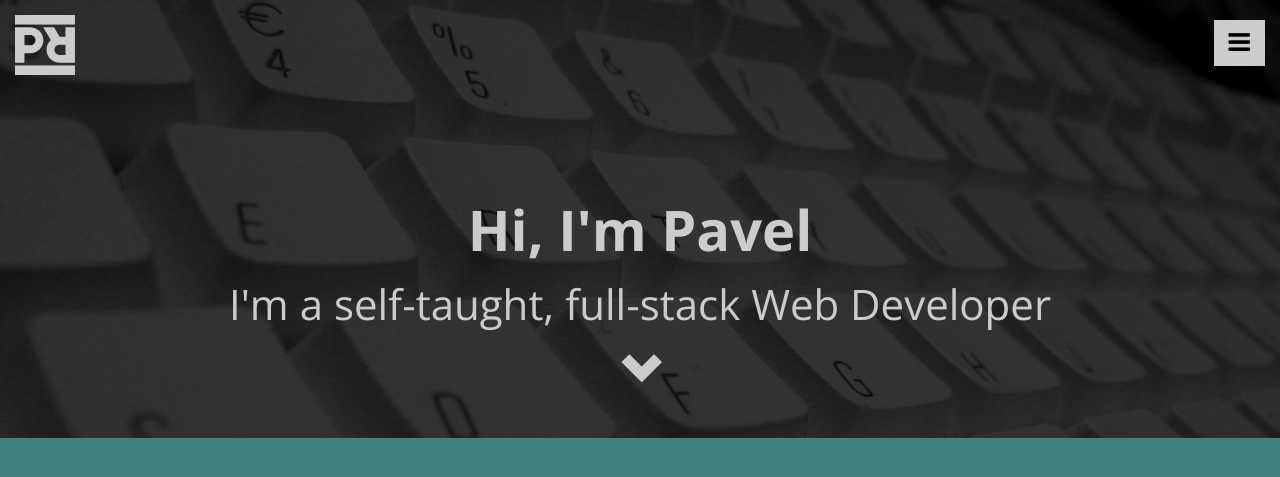
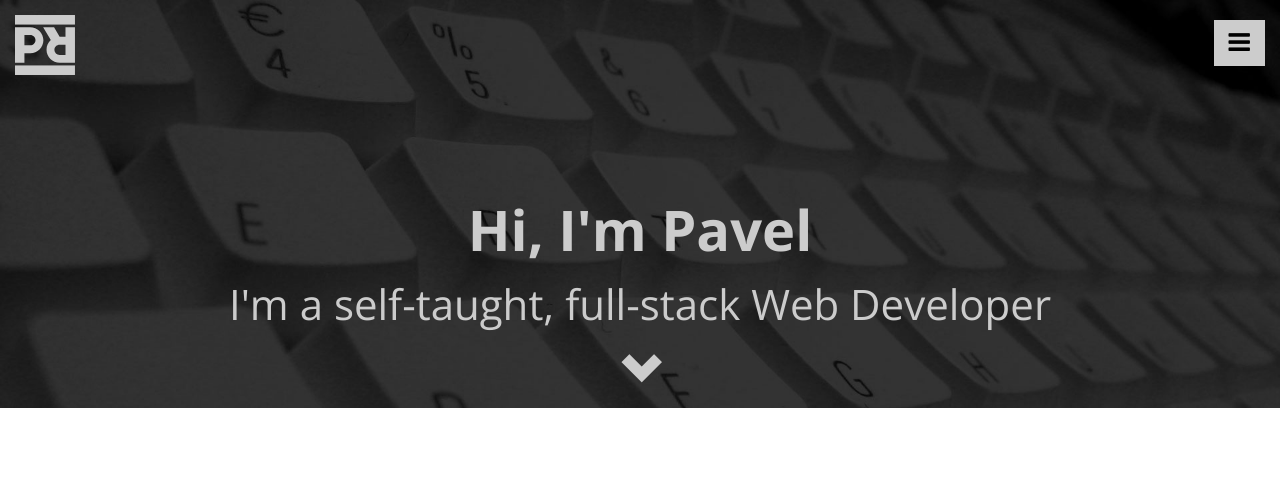
Before and after one commit to pavelrogala/pavelrogala.github.io, a Jekyll site: the page built from index.html, in a window 1280 px wide. Shown: the top 477 px of the page. Built offline with Jekyll 4.4.1, drawn with Linux system fonts in a browser that asks for light colours; nearby versions of some CDN libraries.

Commit message:
Completed Responsive Testing

```diff
--- a/assets/css/main.css
+++ b/assets/css/main.css
@@ -3,7 +3,7 @@
    ========================================================================== */
 
 body {
-   background: #41817F;
+   background: #fff;
 }
 .top-row{
    background-image: url('../img/keyboard.jpg');
@@ -18,22 +18,6 @@
    color: #cccccc;
 }
 
-.navbar-mobile{
-   height: 90px;
-}
-
-.navbar-mobile .navbar-header {
-   height: 90px;
-}
-
-.navbar-collapse-mobile {
-   background:#222222;
-}
-
-.navbar-collapse-mobile .navbar-main-right {
-   margin-top: 0;
-}
-
 h1.intro{
    text-align: center;
    font-size: 4.0em;
@@ -43,13 +27,6 @@
    font-weight: 700;
 }
 
-.navbar-header-mobile {
-   float: left;
-   padding: 15px;
-   text-align: center;
-   width: 100%;
-}
-.navbar-brand-mobile {float:none;}
 h2.sub-intro{
    text-align: center;
    font-size: 3.0em;
@@ -58,45 +35,16 @@
    font-weight: 300;
 }
 
-h2.intro{
+h2.intro {
    font-size: 3.0em;
    text-align: center;
    color: #ccc;
+   transition: 1s;
 }
 
-.navbar, .navbar-default, .navbar-static-top {
-   background: none;
-   border-bottom: none;
+h2.intro:hover {
+   color: #41817F;
 }
-
-.navbar ul.navbar-main-right {
-   margin-top: 25px;
-   margin-right: 20px;
-}
-
-.navbar ul li a {
-   color: #ccc !important;
-   transition: 0.5s;
-   font-size: 1.4em;
-   padding: 10px 15px;
-   font-variant: small-caps;
-   text-transform: lowercase;
-}
-
-.navbar ul li a:hover {
-   color: #41817F !important;
-}
-
-.navbar ul li a.active {
-   border: 2px solid #ccc;
-   margin-left: 15px;
-}
-
-.navbar ul li a.active:hover {
-   background: #ccc;
-   color: #000 !important;
-}
-
 
 svg {
    width: 60px;
@@ -240,9 +188,13 @@
    float: right;
    background: #ccc;
    border: none;
+   transition: 1s;
 }
 .menu-button:focus {
    outline: 0;
+}
+.menu-button:hover {
+   background: #41817F;
 }
 .menu-button i{
    font-size: 25px;
--- a/index.html
+++ b/index.html
@@ -3,18 +3,25 @@
 layout: default
 ---
 
-    <div class="container-fluid top-row">
+    <div class="container-fluid">
+        <div class="row top-row">
+            <div class="col-md-12">
+                <a href="#">
+                    <span class="sr-only">Pavel Rogala</span>
                     {% include logo.html %}
+                </a>
                 <button class="menu-button" id="trigger-overlay" type="button">
                     <i class="fa fa-bars"></i>
                 </button>
-        <div class="cover-1">
                 <h1 class="intro">Hi, I'm Pavel</h1>
                 <h2 class="sub-intro">
                     I'm a self-taught, full-stack Web Developer
                 </h2>
+                <a href="#">
                     <h2 class="intro">
                         <span class="glyphicon glyphicon-chevron-down"></span>
                     </h2>
+                </a>
             </div>
         </div>
+    </div>
```
Also changed, not shown: 2 other files. Lines whose indentation alone changed are shown as unchanged.
